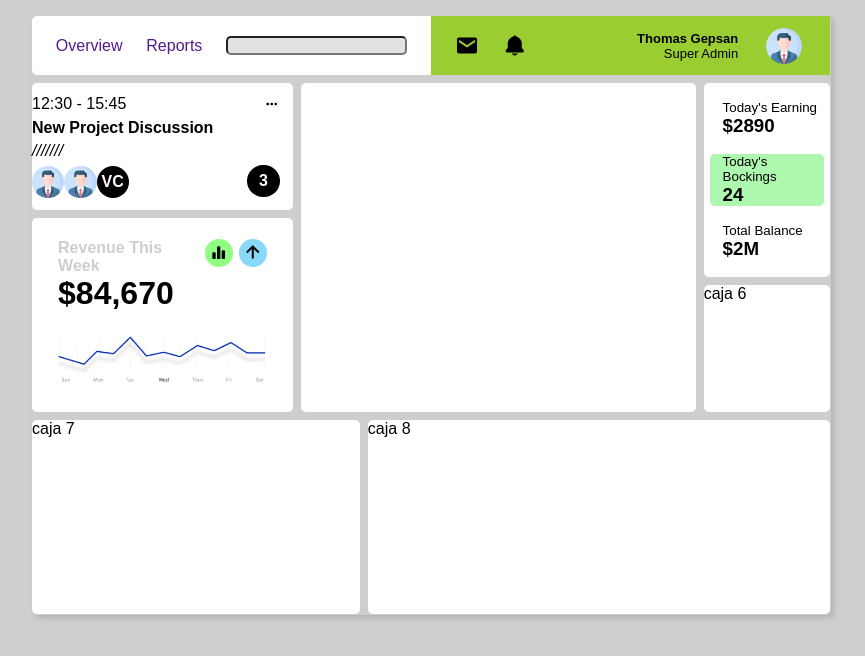
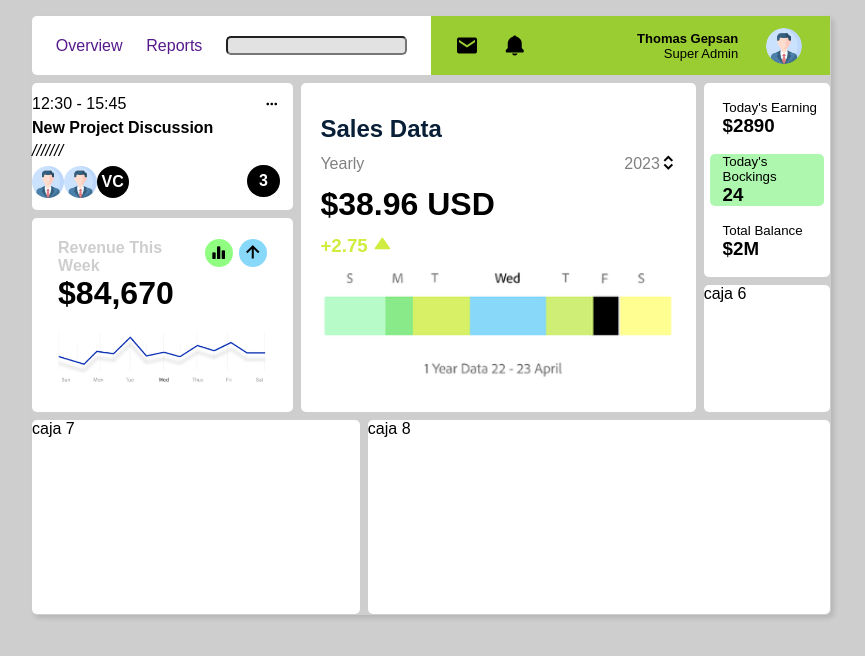
Before and after one commit to JuanManuelGilQuiroga/gridBasico, a plain HTML site: page index.html in a window 1280 px wide. Shown: the whole page, without its empty margins (209-1074 px from the left). Drawn offline with nearby package versions, Linux system fonts and the light colour scheme.

Commit message:
feat: :sparkles: Item3
Item3 design completed.

```diff
--- a/css/style.css
+++ b/css/style.css
@@ -176,8 +176,33 @@ body {
 .item3 {
     background: yellow;
     grid-area: sales;
+    display: flex;
+    flex-direction: column;
+    justify-content: space-evenly;
+    padding: 5%;
 }
-
+.item3 h2{
+    color: #081F37
+}
+.div1Item3{
+    display: flex;
+    justify-content: space-between;
+}
+.div1Item3 > p{
+    color: grey;
+}
+.div2Item3{
+    display: flex;
+}
+.div2Item3 > p{
+    color: grey;
+}
+.div2Item3 > i{
+    font-weight: 700;
+}
+.item3 h3{
+    color: #CEED3E;
+}
 
 
 .item4 {
--- a/index.html
+++ b/index.html
@@ -50,7 +50,19 @@
                 <div class="circleRightItem2"><p>3</p></div>
             </div>
         </div>
-        <div class="item3"></div>
+        <div class="item3">
+            <h2>Sales Data</h2>
+            <div class="div1Item3">
+                <p>Yearly</p>
+                <div class="div2Item3">
+                    <p>2023</p>
+                    <i class='bx bx-expand-vertical'></i>
+                </div>
+            </div>
+            <h1>$38.96 USD</h1>
+            <h3>+2.75 <i class='bx bxs-up-arrow'></i></h3>
+            <img src="storage/img/imgItem3.png" alt="">
+        </div>
         <div class="item4">
             <div class="mainItem4">
                 <div class="div1Item4">
```
Also changed, not shown: storage/img/imgItem3.png (added).
